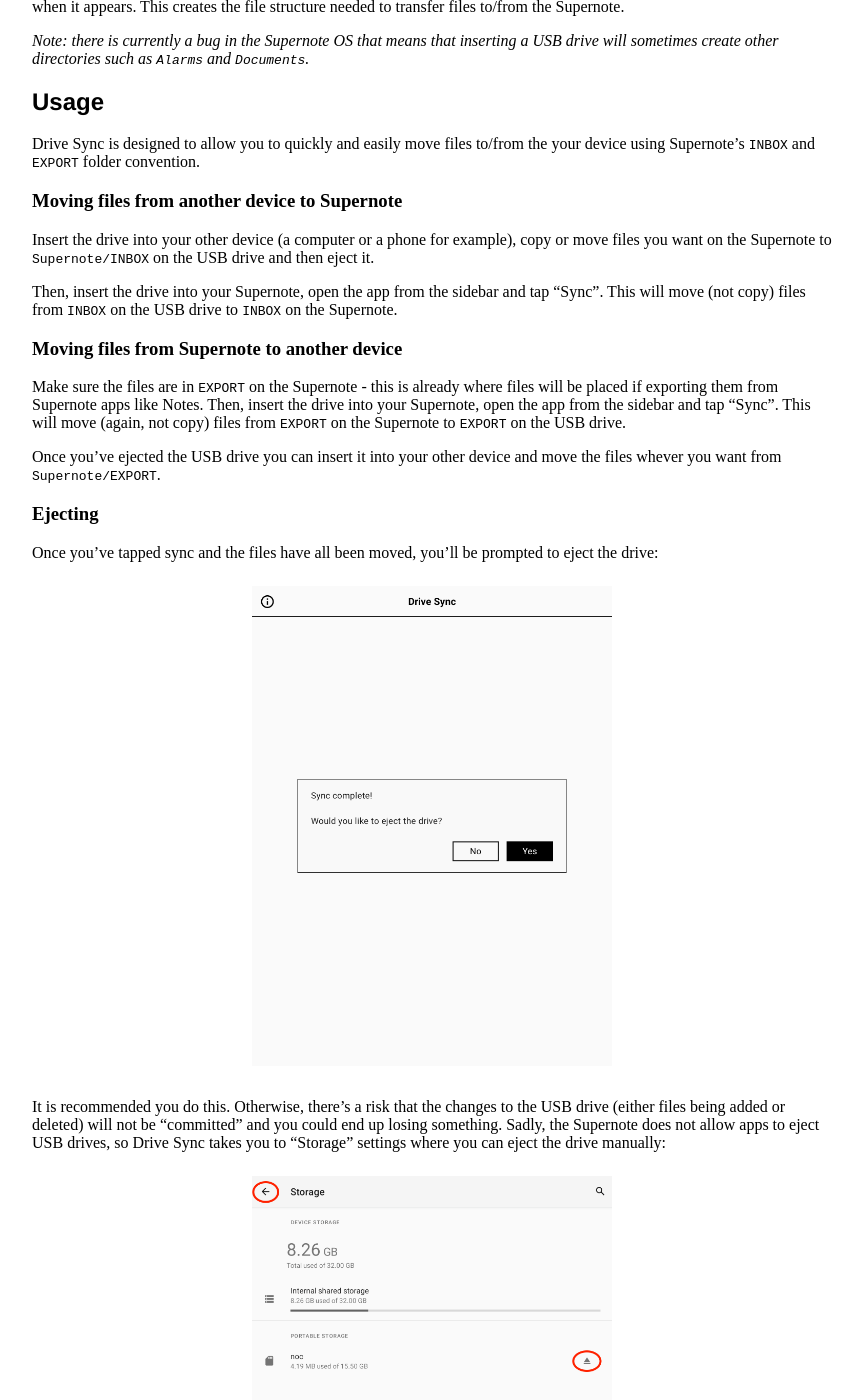
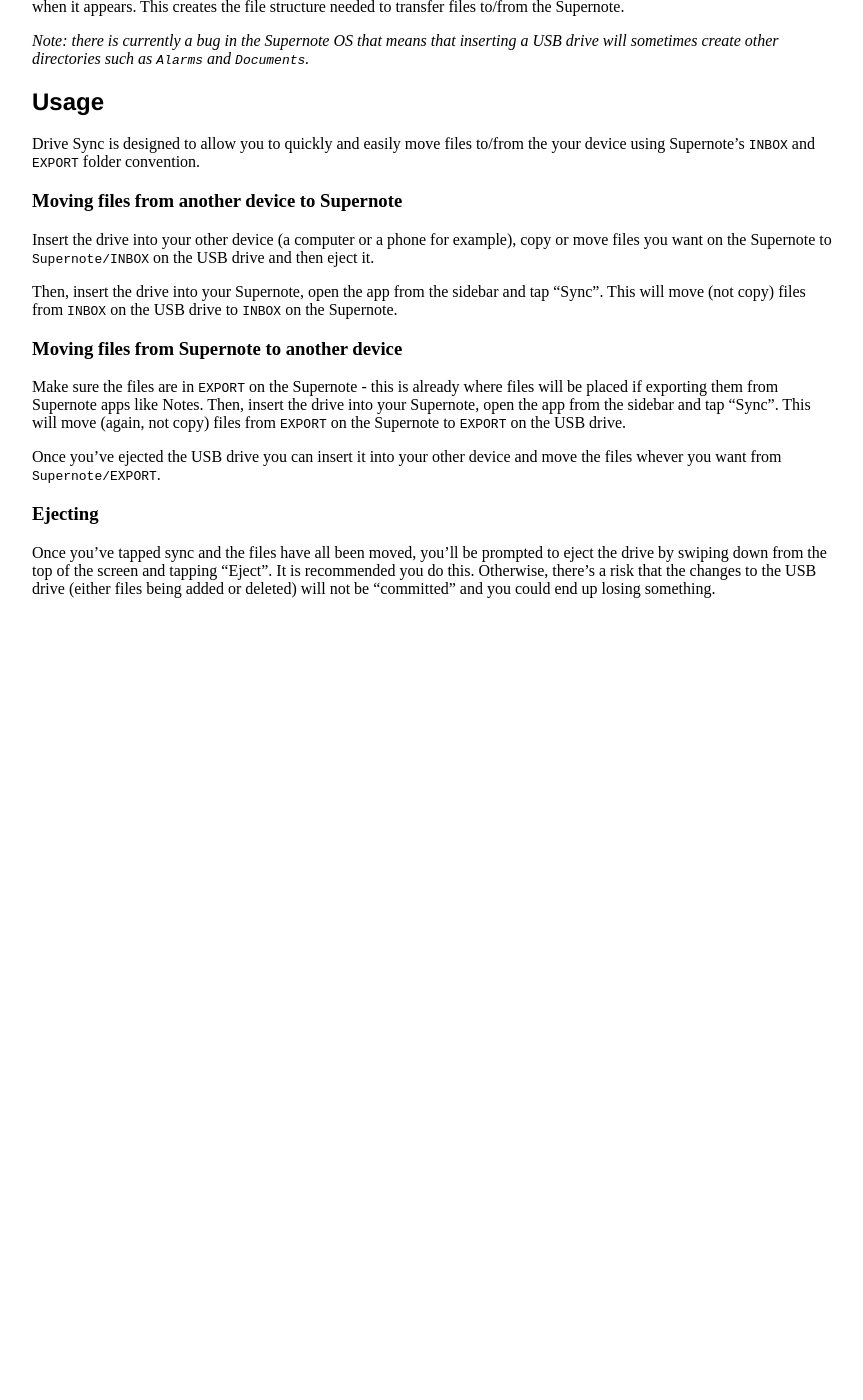
Before and after one commit to seadowg/seadowg.github.com, a Jekyll site: the page built from docs/drive-sync.md, in a window 1280 px wide and 1400 px high, scrolled down 3744 px. Shown: the whole window, without its empty margins (0-863 px from the left). Built offline with Jekyll 4.4.1, drawn with Linux system fonts in a browser that asks for light colours; after the commit the page ends 4374 px from its top, so only the background shows below that.

Commit message:
Update Drive Sync docs

```diff
--- a/docs/drive-sync.md
+++ b/docs/drive-sync.md
@@ -79,10 +79,4 @@ Once you've ejected the USB drive you can insert it into your other device and m
 
 ### Ejecting
 
-Once you've tapped sync and the files have all been moved, you'll be prompted to eject the drive:
-
-<img src="/assets/img/eject_drive_prompt.png" style="max-height: 480px; width: auto; margin-left: auto; margin-right: auto; display: block; margin-top: 1.5em; margin-bottom: 2em;"/>
-
-It is recommended you do this. Otherwise, there's a risk that the changes to the USB drive (either files being added or deleted) will not be "committed" and you could end up losing something. Sadly, the Supernote does not allow apps to eject USB drives, so Drive Sync takes you to "Storage" settings where you can eject the drive manually:
-
-<img src="/assets/img/storage_settings_with_highlighted_eject_and_back_arrow.png" class="screenshot"/>
+Once you've tapped sync and the files have all been moved, you'll be prompted to eject the drive by swiping down from the top of the screen and tapping "Eject". It is recommended you do this. Otherwise, there's a risk that the changes to the USB drive (either files being added or deleted) will not be "committed" and you could end up losing something.
```
